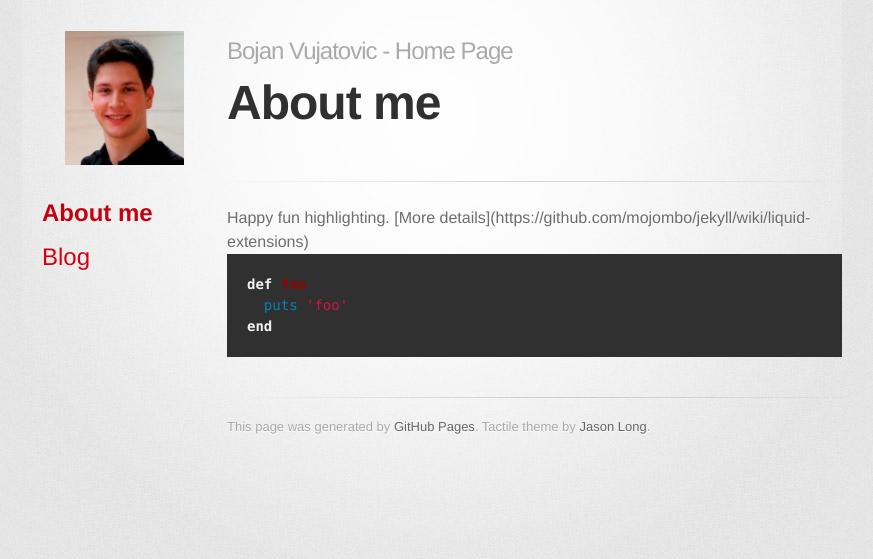
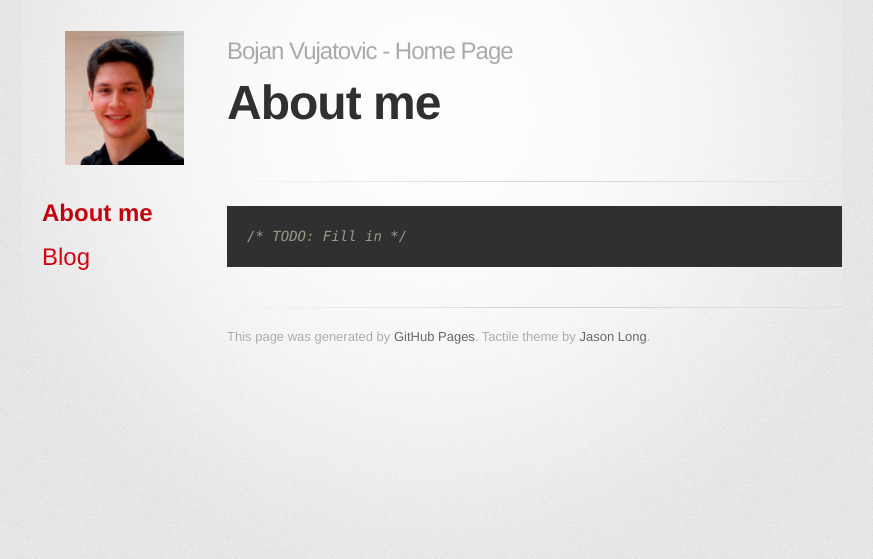
Before and after one commit to bojanvujatovic/bojanvujatovic.github.io, a Jekyll site: the page built from index.html, in a window 1280 px wide. Shown: the top 559 px of the page, without its empty margins (208-1081 px from the left). Built offline with Jekyll 4.4.1, drawn with Linux system fonts in a browser that asks for light colours; some web fonts are replaced; the list of posts is cut into pages by our own code.

Commit message:
Finally a working website

```diff
--- a/index.html
+++ b/index.html
@@ -3,11 +3,6 @@ layout: default
 title: About me
 marked_menu_item: About me
 ---
-Happy fun highlighting.
-[More details](https://github.com/mojombo/jekyll/wiki/liquid-extensions)
-
-{% highlight ruby %}
-def foo
-  puts 'foo'
-end
+{% highlight cpp %}
+/* TODO: Fill in */
 {% endhighlight %}
```
